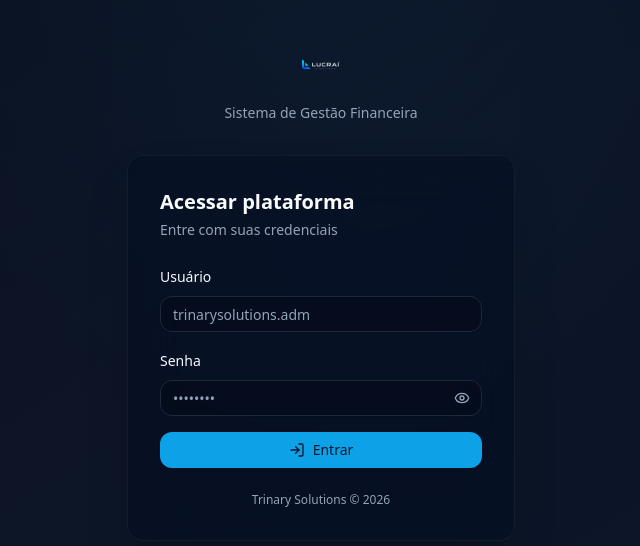
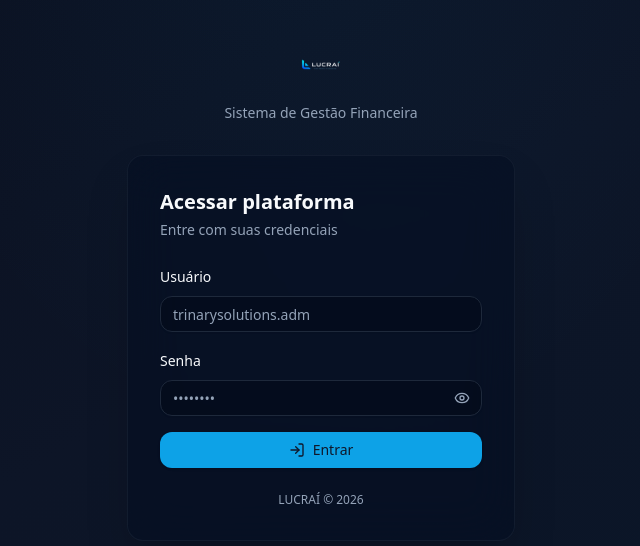
Before and after one commit to fggresuniaosepetiba/lucrai_site, a Next.js app: page /login in a window 1280 px wide. Shown: the part 108-654 px from the top of the page, without its empty margins (319-959 px from the left). Built offline with nearby package versions, Linux system fonts and the light colour scheme.

Commit message:
:tada: Segundo Commit

```diff
--- a/src/app/login/page.tsx
+++ b/src/app/login/page.tsx
@@ -122,7 +122,7 @@ export default function LoginPage() {
           </form>
 
           <p className="mt-6 text-center text-xs text-muted-foreground">
-            Trinary Solutions &copy; {new Date().toLocaleDateString("pt-BR", { year: "numeric" })}
+            LUCRAÍ &copy; {new Date().toLocaleDateString("pt-BR", { year: "numeric" })}
           </p>
         </div>
       </div>
--- a/src/app/settings/page.tsx
+++ b/src/app/settings/page.tsx
@@ -203,7 +203,7 @@ export default function SettingsPage() {
                 id="companyName"
                 value={companyName}
                 onChange={(e) => setCompanyName(e.target.value)}
-                placeholder="Trinary Solutions"
+                placeholder="Minha Empresa"
               />
             </div>
           </CardContent>
```
